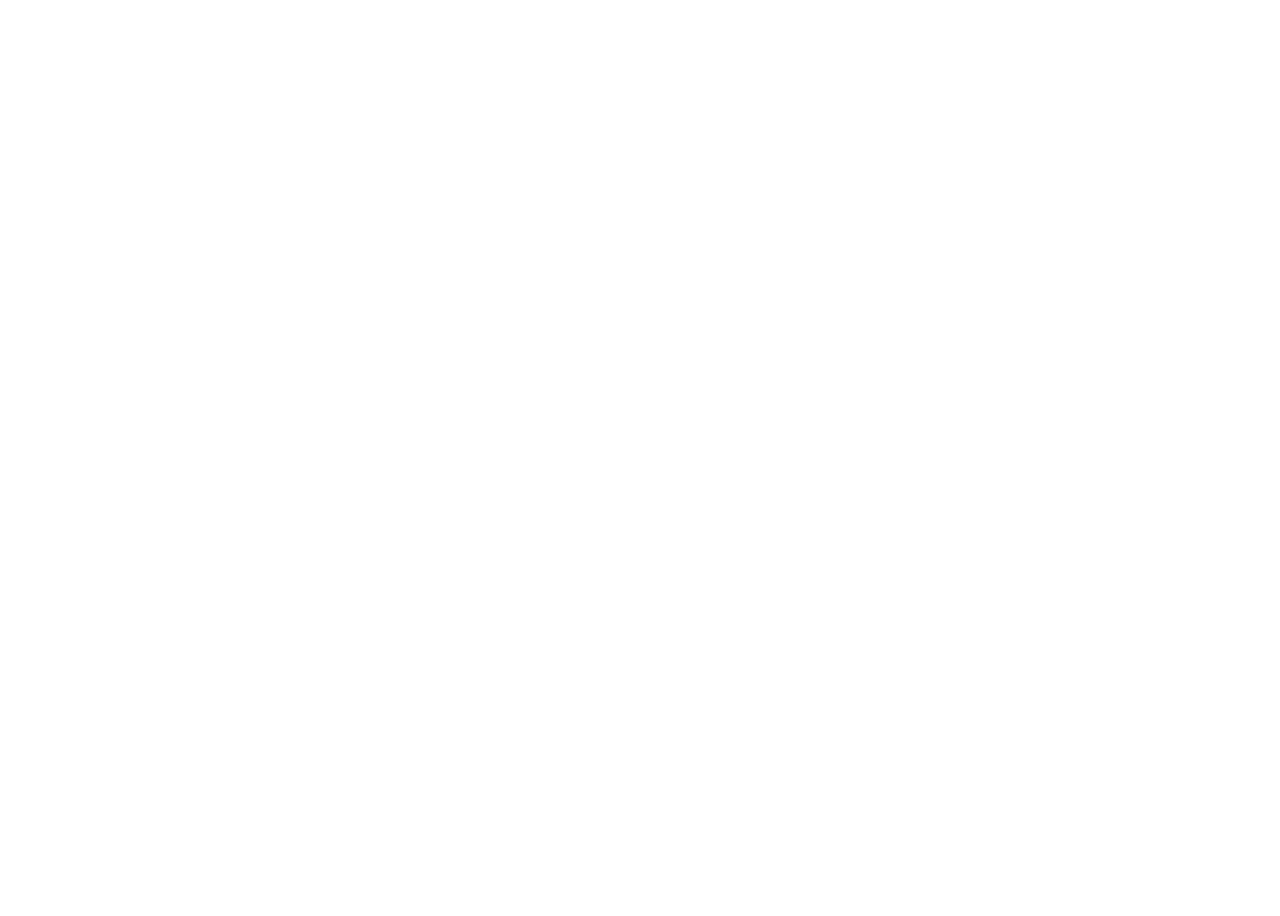
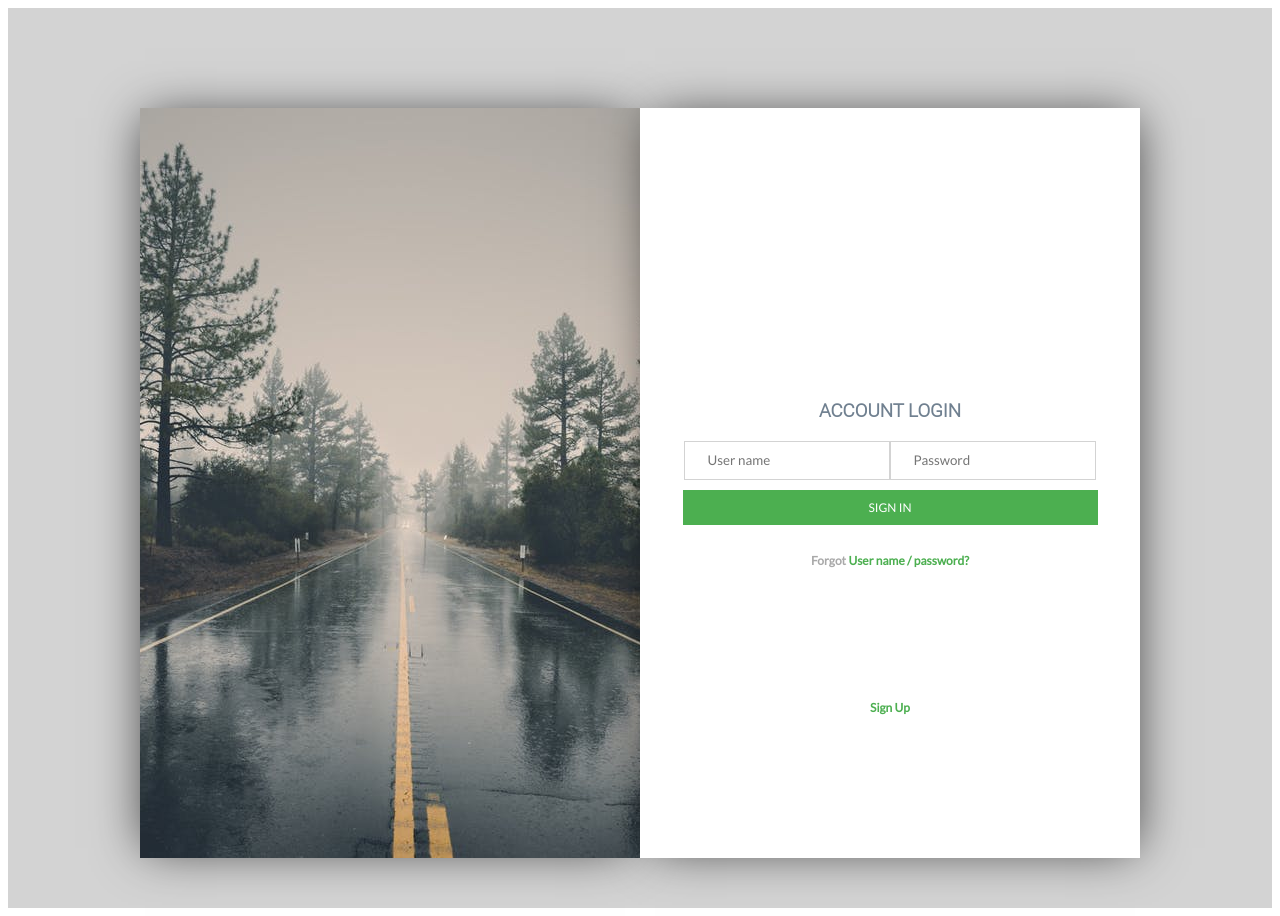
Before and after one commit to Williem3/Frontend-Challenges, a website: page lesson-5/index.html in a window 1280 px wide. Before the commit the page ends 800 px from the top, so only its background shows below. Drawn offline with Linux system fonts and the light colour scheme.

Commit message:
Finished Lesson-5 and Lesson-4

```diff
--- a/lesson-4/js/main.js
+++ b/lesson-4/js/main.js
@@ -6,4 +6,7 @@
 * Notes: Lorem ipsum justo vel
 * */
 
+const aElements = document.getElementsByTagName('a');
+aElements.setAttribute("name", "title");
+
 console.log("This outputs into the console.");
--- a/lesson-5/css/main.css
+++ b/lesson-5/css/main.css
@@ -6,3 +6,102 @@
 
 
 /* CSS FILE COMMENTS [ INLINE ] */
+
+.wrapper {
+    background-color: lightgray;
+    height: 100vh;
+    display: flex;
+    align-content: center;
+    justify-content: center;
+    flex-direction: row;
+    margin: auto;
+    padding-top: 100px;
+
+}
+
+.leftImage {
+    height: 450px;
+    width: 200px;
+    background-color: black;
+    margin-right: 300px;
+    z-index: 1;
+
+}
+
+img {
+    width: 500px;
+    height: 750px;
+    object-fit: none;
+    -webkit-box-shadow: -5px 0px 47px -10px rgba(0,0,0,0.75);
+    -moz-box-shadow: -5px 0px 47px -10px rgba(0,0,0,0.75);
+    box-shadow: -5px 0px 47px -10px rgba(0,0,0,0.75);
+}
+
+.login {
+    display: flex;
+    flex-direction: column;
+    background-color: white;
+    width: 500px;
+    height: 750px;
+    align-items: center;
+    justify-content: center;
+    z-index: 1;
+    -webkit-box-shadow: 5px 0px 47px -10px rgba(0,0,0,0.75);
+    -moz-box-shadow: 5px 0px 47px -10px rgba(0,0,0,0.75);
+    box-shadow: 5px 0px 47px -10px rgba(0,0,0,0.75);
+}
+
+.inputFields {
+    display: flex;
+    align-items: center;
+}
+.inputField {
+    height: 35px;
+    width: 200px;
+    color: dimgrey;
+    font-family: 'Lato', sans-serif;
+    border: 1px solid lightgray;
+}
+.title {
+
+    font-family: 'Roboto Light', sans-serif;
+    font-weight: lighter;
+    font-size: 16px;
+    color: slategrey;
+}
+.signInButton {
+    margin-top: 10px;
+    width: 415px;
+    height: 35px;
+    background-color: #4CAF50;
+    border: none;
+    color: white;
+    text-align: center;
+    text-decoration: none;
+    display: inline-block;
+    font-size: 12px;
+    font-family: 'Lato', sans-serif;
+}
+span {
+    font-family: 'Lato', sans-serif;
+    font-weight: bold;
+    color: darkgrey;
+    font-size: 12px;
+    padding-top: 10px;
+}
+a {
+    font-family: 'Lato', sans-serif;
+    font-weight: bolder;
+    color: #4CAF50;
+    text-decoration: none;
+    font-size: 12px;
+}
+p {
+    padding-top: 10px;
+}
+
+.signUpButton {
+    font-size: 14px;
+    position: absolute;
+    top: 700px
+}
--- a/lesson-5/index.html
+++ b/lesson-5/index.html
@@ -1,5 +1,5 @@
 <!DOCTYPE html>
-<html lang="en">
+<html lang="en" xmlns="http://www.w3.org/1999/html">
 <head>
   <meta http-equiv="X-UA-Compatible" content="IE=edge">
   <meta name="author" content="Khoa Nguyen">
@@ -8,11 +8,41 @@
   <meta name="viewport" content="width=device-width, initial-scale=1">
   <title>Challenge #5</title>
   <link href="css/main.css" rel="stylesheet">
+  <link href="https://fonts.googleapis.com/css?family=Lato|Roboto&display=swap" rel="stylesheet">
   <script src="js/main.js"></script>
 </head>
 <body>
 
   <!-- ELEMENT TAG -->
+  <main class="wrapper">
+
+    <div class="leftImage">
+        <img src="img/pexels-photo-39811.jpeg" alt="img/cat.jpg" />
+    </div>
+    <div class="login">
+      <div class="title">
+        <h3>ACCOUNT LOGIN</h3>
+      </div>
+
+      <div class="inputFields">
+        <input type="text" class="inputField" placeholder="        User name"/>
+        <input type="password" class="inputField"  placeholder="        Password"/>
+      </div>
+
+      <div class="signIn">
+        <button class="signInButton">SIGN IN</button>
+      </div>
+
+      <div class="forgotInformation">
+        <p><span>Forgot </span><a href="#"> User name / password?</a></p>
+      </div>
+
+      <div class="signUpButton">
+        <a href="#signup">Sign Up</a>
+      </div>
+
+    </div>
+  </main>
 
   <!--// ENDS: ELEMENT TAG -->
 
```
Also changed, not shown: lesson-4/index.html (+61 -0 lines), lesson-5/img/pexels-photo-39811.jpeg (added).
